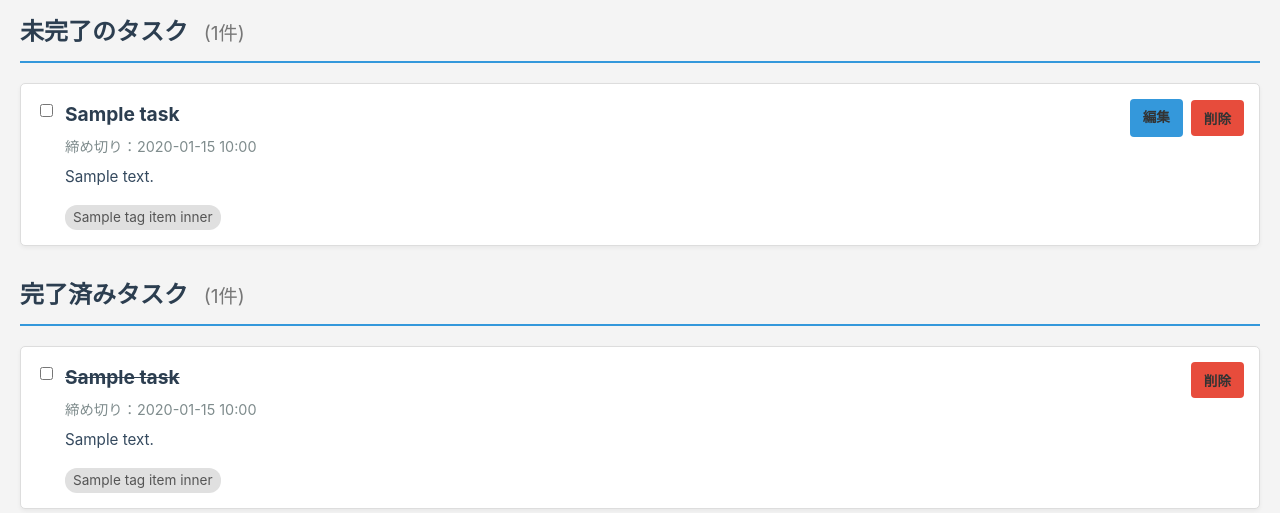
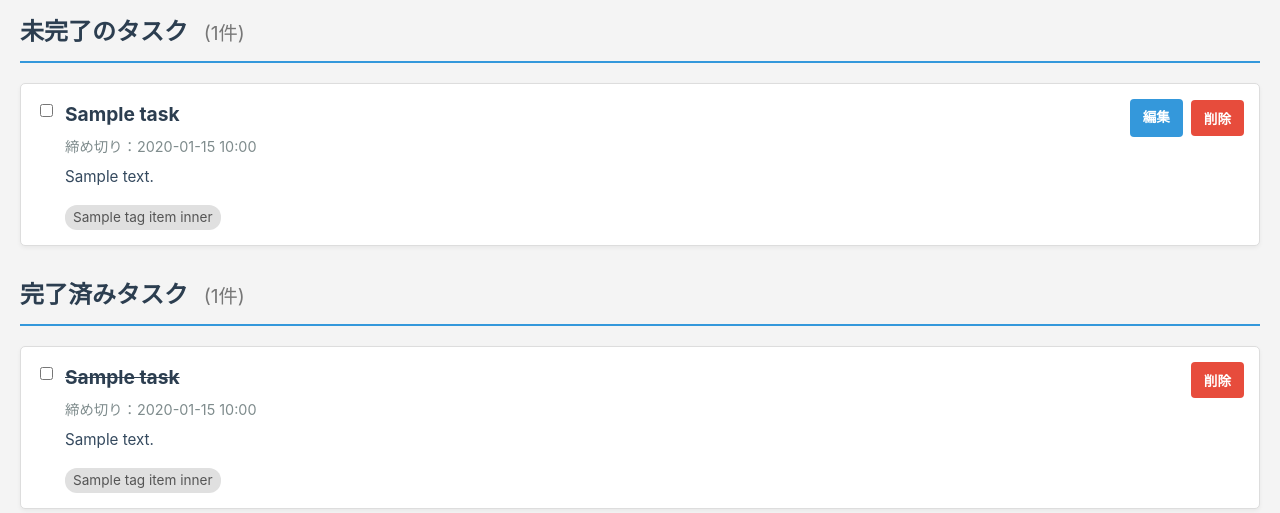
Before and after one commit to majude05/django_todo, a Django app: template templates/task_list.html in a window 1280 px wide. Shown: the part 935-1448 px from the top of the page. Run offline with Django 5.2, Linux system fonts and the light colour scheme; tables that the repository leaves empty hold one stand-in row (values such as "Sample post"); the template is opened without the code that fills it: values that come from a table or form of the project are taken from there, most other values are stand-ins (such as "Sample title", 1, 10 or a date in 2020).

Commit message:
編集と削除のテキストを黒色から白色に修正

```diff
--- a/static/css/custom_tasks.css
+++ b/static/css/custom_tasks.css
@@ -174,6 +174,7 @@ ul.completed-task-list-ul li {
 
 .button-delete {
     background-color: #e74c3c; /* 赤系 */
+    color: white !important;
 }
 .button-delete:hover {
     background-color: #c0392b;
@@ -181,6 +182,7 @@ ul.completed-task-list-ul li {
 
 .button-edit {
     background-color: #3498db; /* 青系 */
+    color: white !important;
 }
 .button-edit:hover {
     background-color: #2980b9;
```
